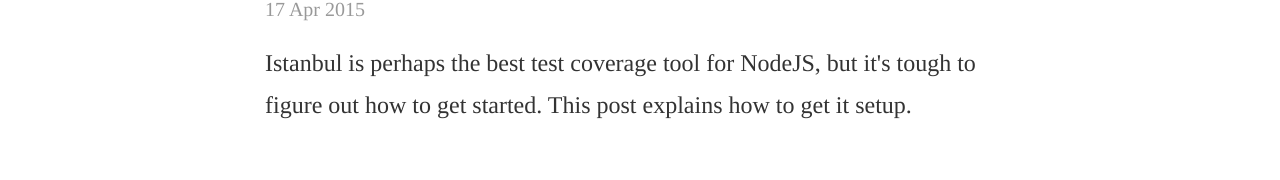
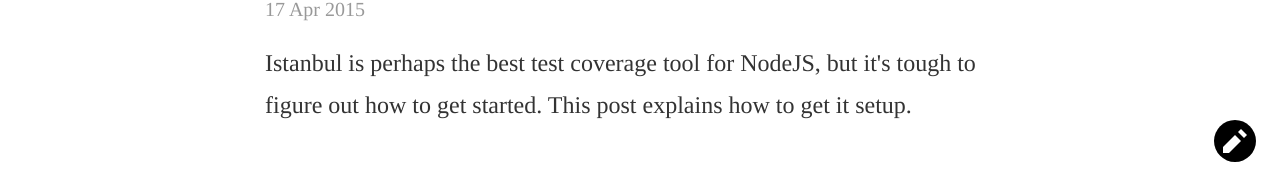
Before and after one commit to brycefisher/brycefisher.github.io-jekyll, a Jekyll site: the page built from index.html, in a window 1280 px wide and 1400 px high, scrolled down 574 px. Shown: the part 1214-1394 px from the top of the window. Built offline with Jekyll 4.4.1, drawn with Linux system fonts in a browser that asks for light colours; the list of posts is cut into pages by our own code.

Commit message:
Edit button makes forks
* Playing with pencil icon in header
* Fixed edit button on bottom right

```diff
--- a/_layouts/default.html
+++ b/_layouts/default.html
@@ -27,6 +27,8 @@
 
   <footer id="site-footer">
     <a id="flattr-footer" href="https://flattr.com/submit/auto?user_id=brycefisherfleig&amp;title={{ page.title | uri_escape }}&amp;url=https%3A%2F%2Fbryce.fisher-fleig.org{{ page.url | uri_escape }}"><img src="/img/flattr-badge-large.png" alt="Flattr this" title="Flattr this"></a>
+
+    <a id="edit-page" title="Edit this page on Github" href="https://github.com/brycefisher/brycefisher.github.io-jekyll/edit/master/{{ page.path }}">&#xE0A3;</a>
   </footer>
 
   <script src="/js/blog.js"></script>
--- a/css/screen.css
+++ b/css/screen.css
@@ -159,6 +159,35 @@ table {
 
 h1, h2, h3, h4, h5, h6 { font-weight: bold; color: #000; }
 
+@font-face {
+  font-family: 'Icons';
+  src: url('../fonts/open-iconic.eot');
+  src: url('../fonts/open-iconic.eot?#iconic-sm') format('embedded-opentype'), url('../fonts/open-iconic.woff') format('woff'), url('../fonts/open-iconic.ttf') format('truetype'), url('../fonts/open-iconic.otf') format('opentype'), url('../fonts/open-iconic.svg#iconic-sm') format('svg');
+  font-weight: normal;
+  font-style: normal;
+}
+
+#edit-page { display: none; }
+
+@media screen and (min-width:800px) {
+  #edit-page {
+    display: block;
+    font-family: 'Icons';
+    text-align: center;
+    color: white;
+    background: black;
+    position: fixed;
+    bottom: 1em;
+    right: 1em;
+    border-radius: 50%;
+    width: 1.75em;
+    height: 1.75em;
+  }
+  #edit-page:hover {
+    text-shadow: unset;
+    background: #1a1af1;
+  }
+}
 
 /* --------- Typography ----------------- */
 html { font-family: 'liberation_serifregular'; font-size: 16px; line-height: 30px; color: #333; }
@@ -217,7 +246,7 @@ video, .video, .video .vjs-tech { display:block; position:static; margin-bottom:
 #site-title { font-size: 24px; line-height: 36px; float: left;  }
 #header p, #site-footer p { font-size: 12px;  line-height:36px; }
 #header { position:fixed; width:100%; top:0; z-index:1000;}
-#flattr-header, #flattr-footer { display:none; position: absolute; right: 3px; top: 9px; }
+#flattr-header, #flattr-footer { display:none; position: absolute; right: 3px; top: 9px; z-index: 10; }
 #site-footer { margin-top: 24px; position: relative; }
 
 
```
Also changed, not shown: fonts/open-iconic.otf (added), fonts/open-iconic.ttf (added), fonts/open-iconic.woff (added), 2 other files.
